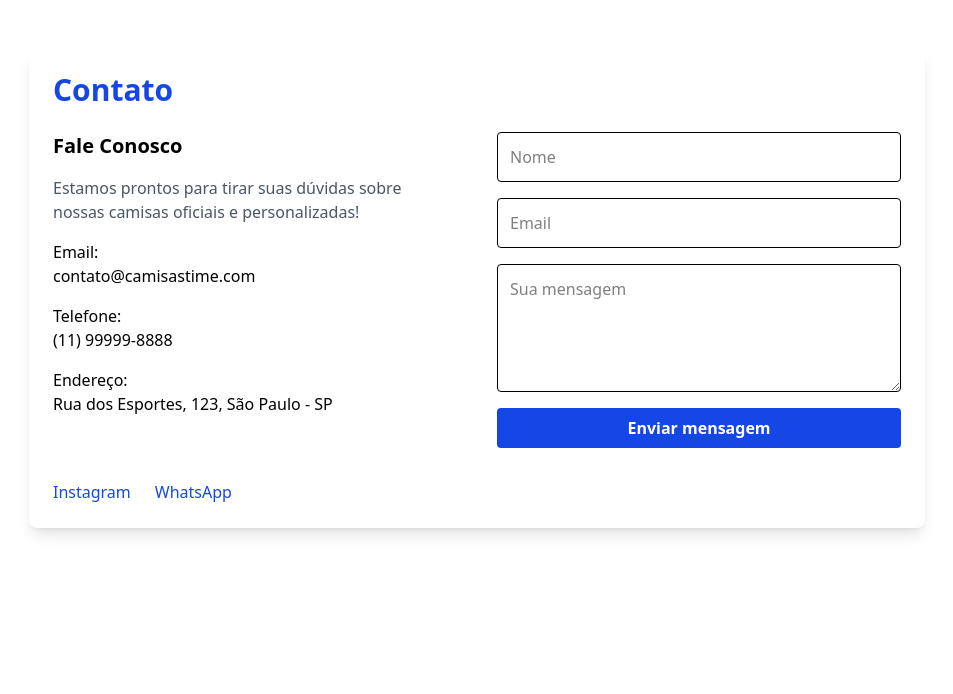
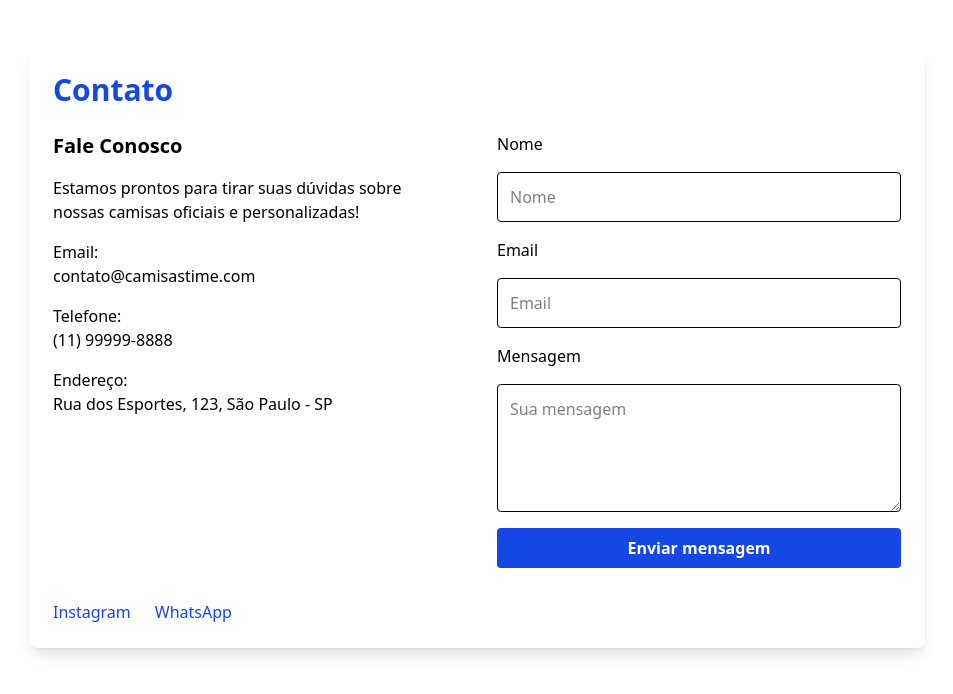
Before and after one commit to AndreyCubas/AJSports, a React (Vite) app: page /contact in a window 1280 px wide. Shown: the top 694 px of the page, without its empty margins (163-1116 px from the left). Built offline with nearby package versions, Linux system fonts and the light colour scheme.

Commit message:
Prototipo da pagina

```diff
--- a/src/pages/contato.tsx
+++ b/src/pages/contato.tsx
@@ -1,4 +1,5 @@
 import React, { useState } from "react";
+import { Link } from "react-router-dom";
 
 type FormState = {
   name: string;
@@ -35,12 +36,12 @@ const Contact: React.FC = () => {
   };
 
   return (
-    <section className="max-w-4xl mx-auto p-6 my-12 bg-white shadow-lg rounded-lg">
+    <section className="max-w-4xl mx-auto p-6 my-12 bg-green shadow-lg rounded-lg bg">
       <h2 className="text-3xl font-bold mb-6 text-blue-700">Contato</h2>
       <div className="md:flex md:gap-10">
         <div className="md:w-1/2 space-y-4 mb-6 md:mb-0">
           <h3 className="text-xl font-semibold">Fale Conosco</h3>
-          <p className="text-gray-600">Estamos prontos para tirar suas dúvidas sobre nossas camisas oficiais e personalizadas!</p>
+          <p className="">Estamos prontos para tirar suas dúvidas sobre nossas camisas oficiais e personalizadas!</p>
           <div>
             <span className="block font-medium">Email:</span>
             <span>contato@camisastime.com</span>
@@ -55,6 +56,7 @@ const Contact: React.FC = () => {
           </div>
         </div>
         <form onSubmit={handleSubmit} className="md:w-1/2 flex flex-col gap-4">
+        <h2>Nome</h2>
           <input
             type="text"
             name="name"
@@ -63,6 +65,7 @@ const Contact: React.FC = () => {
             value={form.name}
             onChange={handleChange}
           />
+          <h2>Email</h2>
           <input
             type="email"
             name="email"
@@ -71,6 +74,7 @@ const Contact: React.FC = () => {
             value={form.email}
             onChange={handleChange}
           />
+          <h2>Mensagem</h2>
           <textarea
             name="message"
             placeholder="Sua mensagem"
@@ -91,8 +95,8 @@ const Contact: React.FC = () => {
         </form>
       </div>
       <div className="mt-8 flex gap-6">
-        <a href="#" className="text-blue-700 hover:underline">Instagram</a>
-        <a href="#" className="text-blue-700 hover:underline">WhatsApp</a>
+        <Link to="#" className="text-blue-700 hover:underline">Instagram</Link>
+        <Link to="#" className="text-blue-700 hover:underline">WhatsApp</Link>
       </div>
     </section>
   );
```
